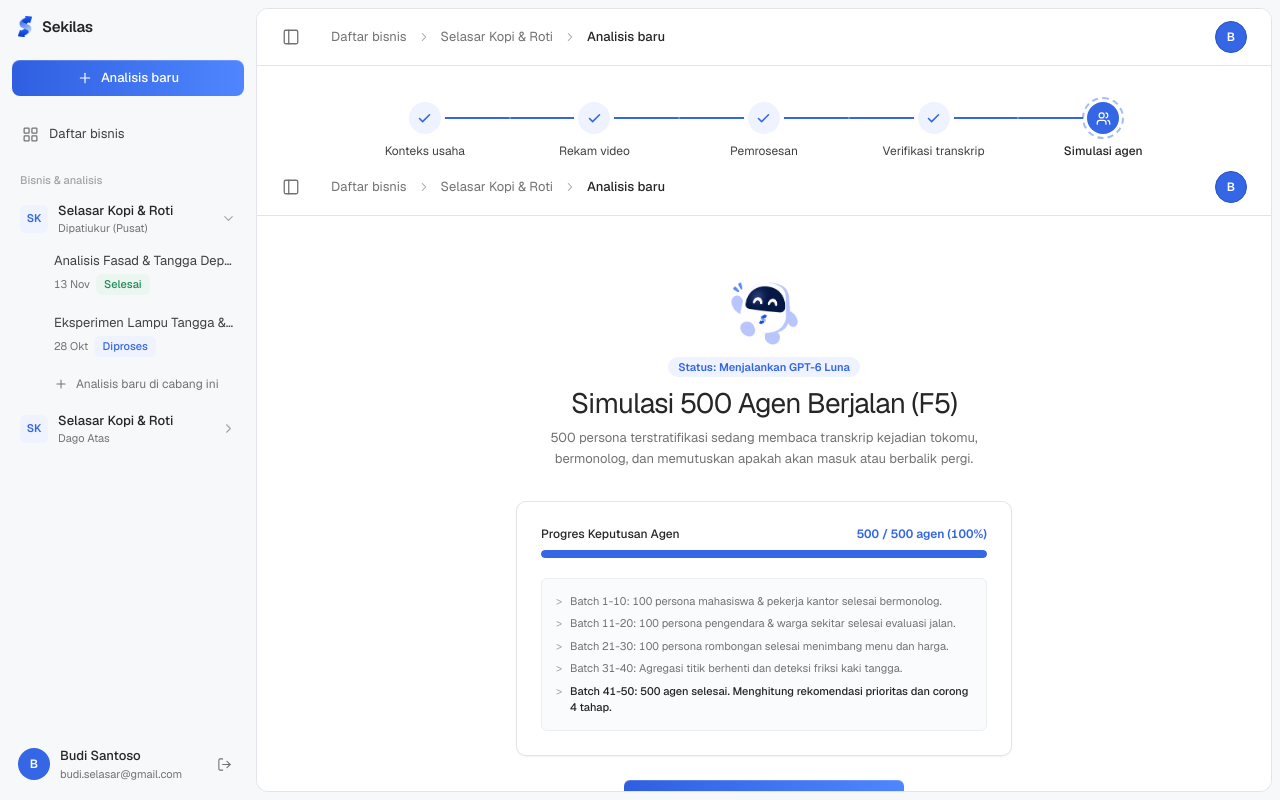
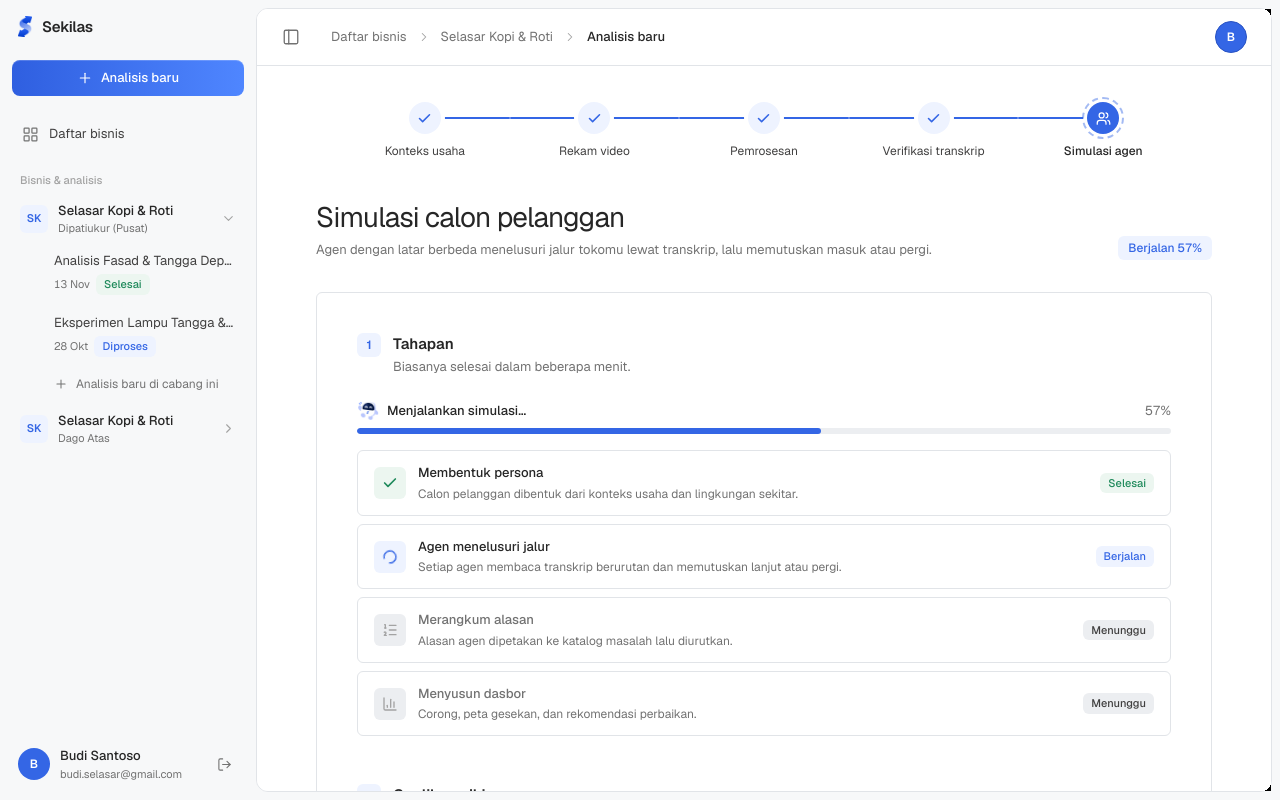
Before and after one commit to inRiza/Sekilas, a Next.js app in the folder fe/: page /analisis/1/simulasi in a window 1280 px wide. Built offline with nearby package versions, Linux system fonts and the light colour scheme.

Commit message:
feat(simulasi): restyle simulation run page under AppShell
Align the agent simulation screen with the shared shell and progress strip.

```diff
--- a/fe/src/app/analisis/[id]/simulasi/page.tsx
+++ b/fe/src/app/analisis/[id]/simulasi/page.tsx
@@ -1,111 +1,225 @@
 'use client';
 
-import React, { useState, useEffect, Suspense } from 'react';
-import Link from 'next/link';
-import { useParams, useRouter } from 'next/navigation';
-import { AppNavbar } from '@/components/layout/app-navbar';
+import { BarChart3, Check, ListOrdered, LoaderCircle, Route, UserRound, Users, type LucideIcon } from 'lucide-react';
+import { useRouter } from 'next/navigation';
+import React, { Suspense, useEffect, useRef, useState } from 'react';
+
 import { SekilasMascot } from '@/components/brand/mascot';
+import { Badge } from '@/components/ui/badge';
+import { Button } from '@/components/ui/button';
+import { ArrowLeftIcon, ArrowRightIcon } from '@/components/ui/icons';
+import { MOCK_AGENTS } from '@/lib/mock/agents';
+
+/** Jeda antar-langkah animasi (UI simulasi; nanti diganti progres asli dari backend). */
+const TICK_MS = 1100;
+
+const STAGES: { icon: LucideIcon; title: string; description: string }[] = [
+  { icon: Users, title: 'Membentuk persona', description: 'Calon pelanggan dibentuk dari konteks usaha dan lingkungan sekitar.' },
+  { icon: Route, title: 'Agen menelusuri jalur', description: 'Setiap agen membaca transkrip berurutan dan memutuskan lanjut atau pergi.' },
+  { icon: ListOrdered, title: 'Merangkum alasan', description: 'Alasan agen dipetakan ke katalog masalah lalu diurutkan.' },
+  { icon: BarChart3, title: 'Menyusun dasbor', description: 'Corong, peta gesekan, dan rekomendasi perbaikan.' },
+];
+
+const DECISION: Record<string, { label: string; variant: 'impact' | 'friction' | 'neutral' | 'primary' }> = {
+  lewat: { label: 'Lewat', variant: 'neutral' },
+  berhenti_lalu_pergi: { label: 'Berhenti lalu pergi', variant: 'friction' },
+  masuk_tanpa_memesan: { label: 'Masuk tanpa memesan', variant: 'primary' },
+  memesan: { label: 'Memesan', variant: 'impact' },
+};
+
+const SEGMENT_LABEL = (s: string) => {
+  const t = s.replace(/_/g, ' ');
+  return t.charAt(0).toUpperCase() + t.slice(1);
+};
+
+/** Urutan animasi: tiap tick memajukan satu langkah. Tahap 2 sekaligus menampilkan monolog agen satu per satu. */
+const AGENT_TICKS = MOCK_AGENTS.length;
+const TOTAL_TICKS = 1 + AGENT_TICKS + 2; // persona, agen..., rangkum, dasbor
+
+function stageStatus(stage: number, tick: number): 'done' | 'running' | 'waiting' {
+  const start = [0, 1, 1 + AGENT_TICKS, 2 + AGENT_TICKS][stage]!;
+  const end = [1, 1 + AGENT_TICKS, 2 + AGENT_TICKS, TOTAL_TICKS][stage]!;
+  if (tick >= end) return 'done';
+  return tick >= start ? 'running' : 'waiting';
+}
+
+/** Judul bagian di dalam satu container, sama dengan halaman alur lain. */
+function SectionTitle({ n, title, description }: { n: number; title: string; description: string }) {
+  return (
+    <div className="mb-6 flex items-start gap-3">
+      <span className="grid size-6 shrink-0 place-items-center rounded-md bg-primary-10 text-[12px] font-semibold text-primary-40">
+        {n}
+      </span>
+      <div>
+        <h2 className="text-[15px] font-semibold text-ink">{title}</h2>
+        <p className="mt-0.5 text-[13px] text-muted">{description}</p>
+      </div>
+    </div>
+  );
+}
 
 function SimulasiAgenInner() {
-  const params = useParams();
   const router = useRouter();
-  const analysisId = (params?.id as string) || 'selasar-kopi';
-
-  const [completedAgents, setCompletedAgents] = useState(240);
-  const totalAgents = 500;
+  const [tick, setTick] = useState(0);
+  const feedRef = useRef<HTMLDivElement>(null);
 
   useEffect(() => {
-    const interval = setInterval(() => {
-      setCompletedAgents((prev) => {
-        if (prev >= totalAgents) {
-          clearInterval(interval);
-          return totalAgents;
-        }
-        return Math.min(totalAgents, prev + 65);
-      });
-    }, 550);
-    return () => clearInterval(interval);
-  }, [totalAgents]);
+    if (tick >= TOTAL_TICKS) return;
+    const t = setTimeout(() => setTick((n) => n + 1), TICK_MS);
+    return () => clearTimeout(t);
+  }, [tick]);
 
-  const percentage = Math.round((completedAgents / totalAgents) * 100);
+  // Gulir kotak monolog saja (bukan seluruh halaman) ke entri terbaru.
+  useEffect(() => {
+    const box = feedRef.current;
+    if (box) box.scrollTo({ top: box.scrollHeight, behavior: 'smooth' });
+  }, [tick]);
 
-  const logs = [
-    `Batch 1-10: 100 persona mahasiswa & pekerja kantor selesai bermonolog.`,
-    `Batch 11-20: 100 persona pengendara & warga sekitar selesai evaluasi jalan.`,
-    `Batch 21-30: 100 persona rombongan selesai menimbang menu dan harga.`,
-    completedAgents >= 400 ? `Batch 31-40: Agregasi titik berhenti dan deteksi friksi kaki tangga.` : 'Sedang memproses batch 31-40...',
-    completedAgents >= 500 ? `Batch 41-50: 500 agen selesai. Menghitung rekomendasi prioritas dan corong 4 tahap.` : 'Menunggu batch terakhir...',
-  ];
+  const done = tick >= TOTAL_TICKS;
+  const progress = Math.round((tick / TOTAL_TICKS) * 100);
+  const agentsShown = Math.max(0, Math.min(AGENT_TICKS, tick - 1));
 
   return (
-    <div className="min-h-screen bg-white flex flex-col justify-between">
-      <AppNavbar mode="wizard" currentStep={5} analysisId={analysisId} />
-
-      <main className="section flex-1 py-10 sm:py-16">
-        <div className="col max-w-xl mx-auto">
-          <div className="text-center mb-8 flex flex-col items-center">
-            <SekilasMascot size={74} className="mb-3" />
-            <span className="font-mono text-[11px] uppercase tracking-wider text-primary-40 bg-primary-10 px-2.5 py-0.5 rounded-full font-semibold mb-2">
-              Status: Menjalankan GPT-6 Luna
-            </span>
-            <h1 className="text-2xl sm:text-[28px] font-normal tracking-[-0.03em] text-ink">
-              Simulasi 500 Agen Berjalan (F5)
-            </h1>
-            <p className="text-xs sm:text-[13px] text-muted max-w-md mx-auto mt-1 leading-relaxed">
-              500 persona terstratifikasi sedang membaca transkrip kejadian tokomu, bermonolog, dan memutuskan apakah akan masuk atau berbalik pergi.
-            </p>
+    <div className="flex min-h-full flex-col bg-white">
+      <main className="flex-1 px-4 pb-16 pt-10 sm:px-6">
+        <div className="mx-auto w-full max-w-4xl space-y-8">
+          {/* Judul halaman */}
+          <div className="flex flex-col justify-between gap-3 sm:flex-row sm:items-end">
+            <div>
+              <h1 className="text-2xl font-normal tracking-[-0.03em] text-ink sm:text-[28px]">Simulasi calon pelanggan</h1>
+              <p className="mt-1 text-[13px] text-muted">
+                Agen dengan latar berbeda menelusuri jalur tokomu lewat transkrip, lalu memutuskan masuk atau pergi.
+              </p>
+            </div>
+            <Badge variant={done ? 'impact' : 'primary'} size="md">
+              {done ? 'Hasil siap' : `Berjalan ${progress}%`}
+            </Badge>
           </div>
 
-          <div className="rounded-[10px] border border-line bg-white p-6 shadow-xs mb-6">
-            <div className="flex items-center justify-between text-xs font-medium mb-2">
-              <span className="text-ink">Progres Keputusan Agen</span>
-              <span className="font-mono text-primary-40 font-semibold">
-                {completedAgents} / {totalAgents} agen ({percentage}%)
-              </span>
-            </div>
-            <div className="h-2 w-full rounded-full bg-hairline overflow-hidden">
-              <div
-                className="h-full rounded-full bg-primary-40 transition-all duration-500 ease-out"
-                style={{ width: `${percentage}%` }}
-              />
+          <div className="rounded-md border border-line bg-white">
+            <div className="space-y-12 p-6 sm:p-10">
+              {/* 1. Tahapan */}
+              <section>
+                <SectionTitle n={1} title="Tahapan" description="Biasanya selesai dalam beberapa menit." />
+                <div className="mb-4">
+                  <div className="mb-2 flex items-center justify-between text-[13px]">
+                    <span className="flex items-center gap-2 font-medium text-ink">
+                      <SekilasMascot size={22} />
+                      {done ? 'Simulasi selesai' : 'Menjalankan simulasi…'}
+                    </span>
+                    <span className="tabular-nums text-muted">{progress}%</span>
+                  </div>
+                  <div className="h-1.5 w-full overflow-hidden rounded-full bg-soft">
+                    <div className="h-full rounded-full bg-primary-40 transition-[width] duration-700 ease-out" style={{ width: `${progress}%` }} />
+                  </div>
+                </div>
+                <ul className="space-y-2">
+                  {STAGES.map((st, i) => {
+                    const status = stageStatus(i, tick);
+                    const Icon = st.icon;
+                    return (
+                      <li key={st.title} className="flex items-center gap-3 rounded-md border border-line px-4 py-3">
+                        <span
+                          className={`grid size-8 shrink-0 place-items-center rounded-md ${
+                            status === 'done'
+                              ? 'bg-impact-10 text-impact'
+                              : status === 'running'
+                                ? 'bg-primary-10 text-primary-40'
+                                : 'bg-soft text-subtle'
+                          }`}
+                        >
+                          {status === 'done' ? (
+                            <Check size={16} strokeWidth={2.5} />
+                          ) : status === 'running' ? (
+                            <LoaderCircle size={16} className="animate-spin" />
+                          ) : (
+                            <Icon size={16} />
+                          )}
+                        </span>
+                        <div className="min-w-0 flex-1">
+                          <p className={`text-[13px] font-medium ${status === 'waiting' ? 'text-muted' : 'text-ink'}`}>{st.title}</p>
+                          <p className="mt-0.5 text-[12px] text-muted">{st.description}</p>
+                        </div>
+                        <Badge variant={status === 'done' ? 'impact' : status === 'running' ? 'primary' : 'neutral'}>
+                          {status === 'done' ? 'Selesai' : status === 'running' ? 'Berjalan' : 'Menunggu'}
+                        </Badge>
+                      </li>
+                    );
+                  })}
+                </ul>
+              </section>
+
+              {/* 2. Monolog agen */}
+              <section>
+                <SectionTitle
+                  n={2}
+                  title="Cuplikan pikiran agen"
+                  description="Contoh monolog saat agen menelusuri jalur. Semua monolog bisa dibaca di Jelajah agen setelah selesai."
+                />
+                <div ref={feedRef} className="max-h-[440px] space-y-2 overflow-y-auto rounded-md border border-line bg-panel p-2">
+                  {agentsShown === 0 && (
+                    <div className="flex items-center gap-3 px-3 py-6 text-[13px] text-muted">
+                      <LoaderCircle size={14} className="animate-spin text-primary-40" />
+                      Menyiapkan persona calon pelanggan…
+                    </div>
+                  )}
+                  {MOCK_AGENTS.slice(0, agentsShown).map((ag) => {
+                    const d = DECISION[ag.final_decision] ?? { label: ag.final_decision, variant: 'neutral' as const };
+                    return (
+                      <article key={ag.agent_id} className="animate-[fadeIn_300ms_ease-out] rounded-md bg-white p-4">
+                        <div className="flex flex-wrap items-center gap-1.5">
+                          <span className="grid size-6 place-items-center rounded-md bg-soft text-ink-soft">
+                            <UserRound size={13} />
+                          </span>
+                          <Badge>{SEGMENT_LABEL(ag.persona.segment)}</Badge>
+                          <Badge>{`Anggaran Rp ${ag.persona.concrete_facts.meal_budget.toLocaleString('id-ID')}`}</Badge>
+                          <span className="flex-1" />
+                          <Badge variant={d.variant}>{d.label}</Badge>
+                        </div>
+                        <p className="mt-3 text-[13px] italic leading-relaxed text-ink-soft">“{ag.monologue}”</p>
+                      </article>
+                    );
+                  })}
+                  {!done && agentsShown > 0 && (
+                    <div className="flex items-center gap-3 px-3 py-2.5 text-[13px] text-muted">
+                      <LoaderCircle size={14} className="animate-spin text-primary-40" />
+                      {agentsShown < AGENT_TICKS ? 'Agen berikutnya sedang menelusuri jalur…' : 'Merangkum alasan dan menyusun dasbor…'}
+                    </div>
+                  )}
+                </div>
+              </section>
             </div>
 
-            {/* Terminal Log Transparan */}
-            <div className="mt-5 rounded-md bg-panel p-3.5 border border-hairline font-mono text-[11px] text-muted space-y-1.5">
-              {logs.map((log, i) => (
-                <div key={i} className="flex items-start gap-2">
-                  <span className="text-subtle select-none">&gt;</span>
-                  <span className={i === logs.length - 1 ? 'text-ink font-medium' : ''}>{log}</span>
-                </div>
-              ))}
+            {/* Kaki container */}
+            <div className="flex flex-col-reverse gap-3 rounded-b-md bg-panel px-6 py-5 sm:flex-row sm:items-center sm:justify-between sm:px-10">
+              <Button
+                variant="secondary"
+                size="lg"
+                onClick={() => router.push('/business/analysis/verifikasi')}
+                className="justify-center !rounded-md"
+              >
+                <ArrowLeftIcon size={16} /> Kembali ke verifikasi
+              </Button>
+              <Button
+                variant="primary"
+                size="lg"
+                disabled={!done}
+                onClick={() => done && router.push('/business/analysis')}
+                className="justify-center !rounded-md"
+              >
+                Buka dasbor hasil <ArrowRightIcon size={16} />
+              </Button>
             </div>
-          </div>
-
-          <div className="flex justify-center">
-            <button
-              type="button"
-              disabled={completedAgents < totalAgents}
-              onClick={() => router.push(`/analisis/${analysisId}`)}
-              className="btn-primary w-full sm:w-auto min-w-[280px] h-10 rounded-md text-xs font-medium text-white shadow-xs flex items-center justify-center transition disabled:opacity-50"
-            >
-              Buka Dasbor Hasil Analisis (F6) →
-            </button>
           </div>
         </div>
       </main>
-
-      <footer className="border-t border-hairline py-6 text-center text-xs text-subtle">
-        <div className="col">
-          Sekilas © 2026 · Simulator Calon Pelanggan untuk UMKM Makanan
-        </div>
-      </footer>
     </div>
   );
 }
 
 export default function SimulasiAgenPage() {
   return (
-    <Suspense fallback={<div className="min-h-screen bg-white" />}>
+    <Suspense fallback={<div className="min-h-full bg-white" />}>
       <SimulasiAgenInner />
     </Suspense>
   );
```
